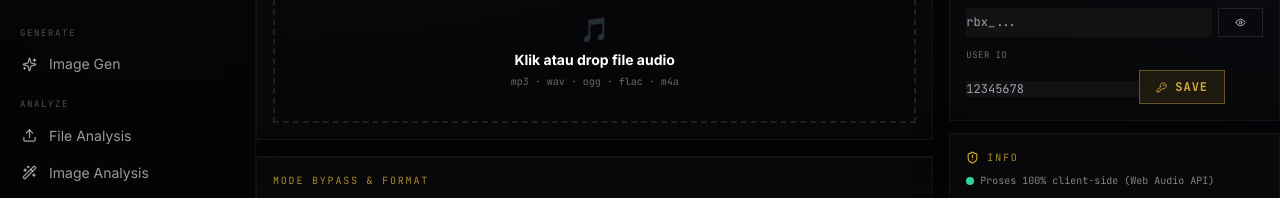
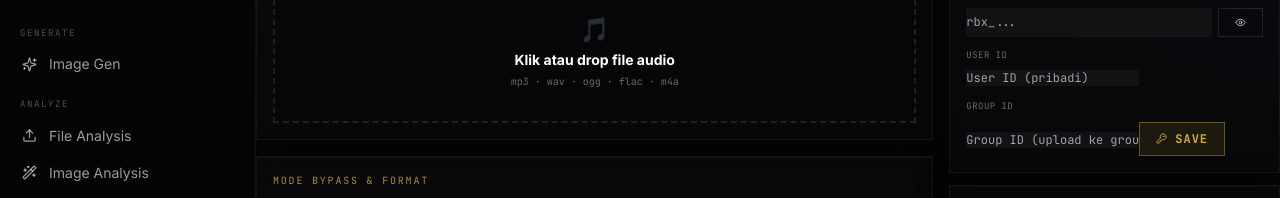
Before and after one commit to bms-studio/bms-ai-v2, a React (Vite) app: page /edit-song in a window 1280 px wide. Shown: the part 204-402 px from the top of the page. Built offline with nearby package versions, Linux system fonts and the light colour scheme; no server answers.

Commit message:
feat: group upload support

```diff
--- a/src/pages/EditSong.jsx
+++ b/src/pages/EditSong.jsx
@@ -35,6 +35,7 @@ const LEGACY = {
 
 const API_KEY_STORAGE='bms.roblox.apiKey'
 const UID_STORAGE='bms.roblox.userId'
+const GID_STORAGE='bms.roblox.groupId'
 
 export default function EditSong() {
   const [file,setFile]=useState(null)
@@ -44,6 +45,7 @@ export default function EditSong() {
   const [ak,setAk]=useState(()=>localStorage.getItem(API_KEY_STORAGE)||'')
   const [showAk,setShowAk]=useState(false)
   const [uid,setUid]=useState(()=>localStorage.getItem(UID_STORAGE)||'')
+  const [gid,setGid]=useState(()=>localStorage.getItem(GID_STORAGE)||'')
   const [loading,setLoading]=useState(false)
   const [loadText,setLoadText]=useState('')
   const [previewUrl,setPreviewUrl]=useState(null)
@@ -330,7 +332,7 @@ export default function EditSong() {
   const handleUpload=useCallback(async()=>{
     if(!previewUrl){setError('Proses dulu audio nya!');return}
     if(!ak){setError('API Key belum diisi!');return}
-    if(!uid){setError('User ID belum diisi!');return}
+    if(!uid&&!gid){setError('Isi User ID (pribadi) atau Group ID (upload ke group)!');return}
     setLoading(true);setLoadText('Uploading to Roblox...');setError('');setResult(null)
     try{
       const resp=await fetch(previewUrl)
@@ -341,7 +343,7 @@ export default function EditSong() {
         displayName:name,
         description:`Uploaded via BMS Studio — Mode: ${mode}`,
         assetType:'Audio',
-        creationContext:{creator:{userId:Number(uid)}}
+        creationContext:{creator:gid.trim()?{groupId:Number(gid)}:{userId:Number(uid)}}
       }))
       fd.append('fileContent',blob,`${name}.${format}`)
 
@@ -377,6 +379,7 @@ export default function EditSong() {
   function saveKey(){
     localStorage.setItem(API_KEY_STORAGE,ak)
     localStorage.setItem(UID_STORAGE,uid)
+    localStorage.setItem(GID_STORAGE,gid)
     setResult({saved:true})
     setTimeout(()=>setResult(null),2000)
   }
@@ -491,7 +494,9 @@ export default function EditSong() {
                   {showAk?<EyeOff size={11}/>:<Eye size={11}/>}</button>
               </div>
               <label className="text-[9px] font-mono uppercase text-white/40 tracking-wider block pt-1">User ID</label>
-              <input value={uid} onChange={e=>setUid(e.target.value)} placeholder="12345678" className="input text-xs font-mono"/>
+              <input value={uid} onChange={e=>setUid(e.target.value)} placeholder="User ID (pribadi)" className="input text-xs font-mono"/>
+              <label className="text-[9px] font-mono uppercase text-white/40 tracking-wider block pt-1">Group ID</label>
+              <input value={gid} onChange={e=>setGid(e.target.value)} placeholder="Group ID (upload ke group)" className="input text-xs font-mono"/>
               <button onClick={saveKey} className="btn-primary btn-xs btn-full"><KeyRound size={11}/> Save</button>
             </div>
           </div>
```
